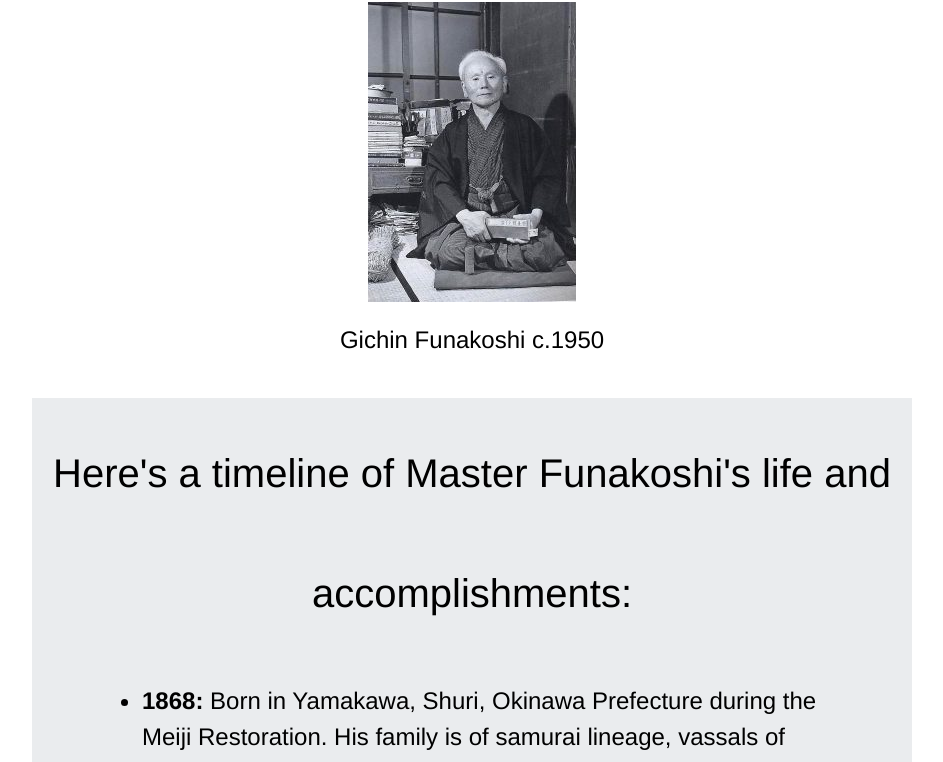
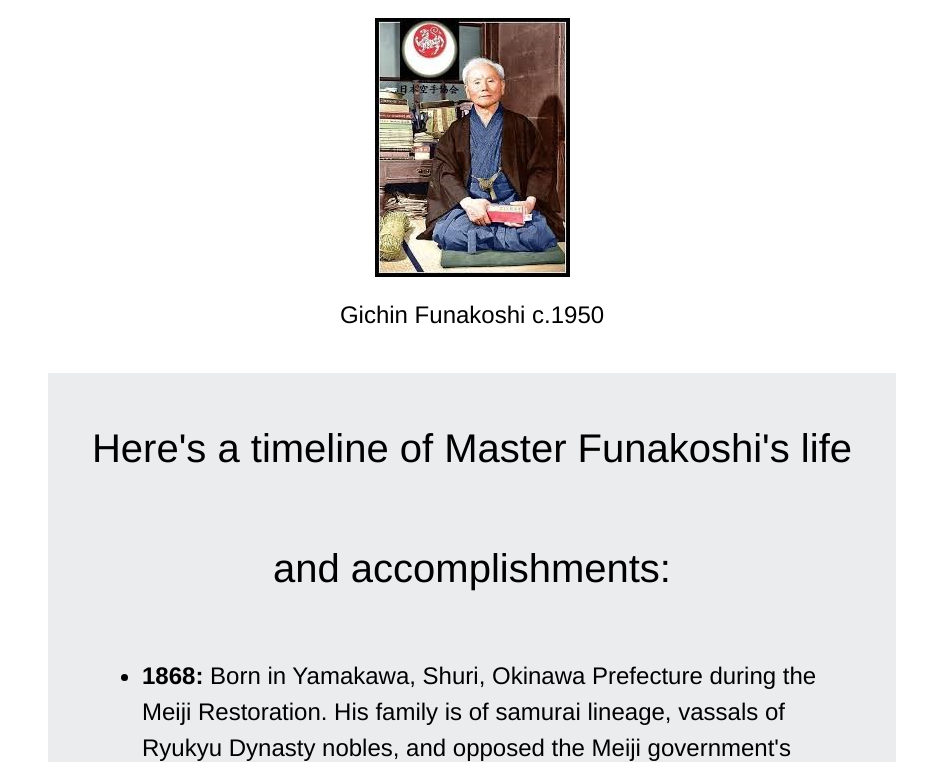
Before and after one commit to alanaainez/tribute-page, a plain HTML site: page index.html in a window 1280 px wide. Shown: the part 132-894 px from the top of the page, without its empty margins (168-1111 px from the left). Drawn offline with nearby package versions, Linux system fonts and the light colour scheme.

Commit message:
git commit -m "Adjusted file and syntax"

```diff
--- a/Develop/assets/style.css
+++ b/assets/css/style.css
@@ -18,7 +18,7 @@ body {
   line-height: 1.5;
   text-align: center;
   color: #000000;
-  margin: 1;
+  margin: 1rem;
   }
 
 h1 {
--- a/Develop/index.html
+++ b/index.html
@@ -8,7 +8,7 @@
   <title>Gichin Funakoshi Tribute Page</title>
   <link rel="stylesheet" href="https://cdn.jsdelivr.net/npm/bootstrap@4.3.1/dist/css/bootstrap.min.css"
   integrity="sha384-ggOyR0iXCbMQv3Xipma34MD+dH/1fQ784/j6cY/iJTQUOhcWr7x9JvoRxT2MZw1T" crossorigin="anonymous">
-  <link rel="stylesheet" href="./assets/style.css"/>
+  <link rel="stylesheet" href="./assets/css/style.css"/>
 </head>
 
 <body>
@@ -17,7 +17,7 @@
   <p>The Father of Modern Day Karate</p>
   <figure id="img-div">
     <img id="image"
-     src="../Assets/gishin-funakoshi.jpg"
+     src="./assets/images/sensei-funakoshi.jpeg"
      alt="A portrait of Master Funakoshi"/>
     <figcaption id="img-caption"> Gichin Funakoshi c.1950</figcaption>
   </figure>
```
Also changed, not shown: Assets/gishin-funakoshi.jpg (deleted), assets/images/sensei-funakoshi.jpeg (added).
